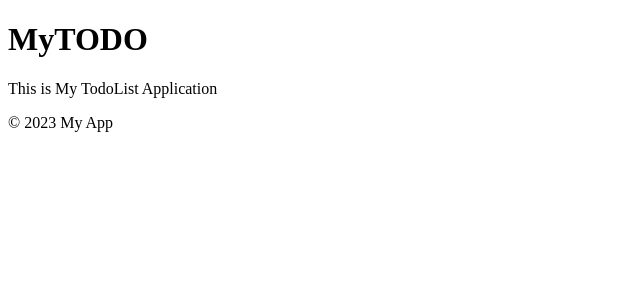
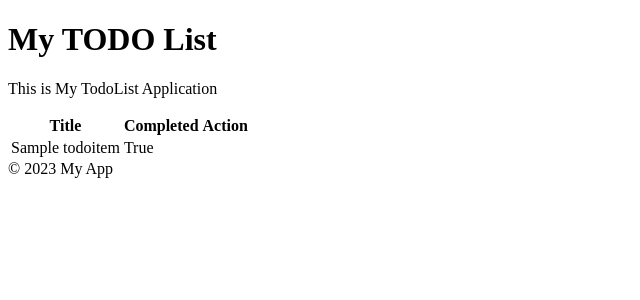
Before and after one commit to divnaoki/django-todoapp, a Django app: page /todoapp/ in a window 1280 px wide. Shown: the part 52-352 px from the top of the page, without its empty margins (0-640 px from the left). Run offline with Django 4.2, Linux system fonts and the light colour scheme; tables that the repository leaves empty hold one stand-in row (values such as "Sample post").

Commit message:
5/1 Todo追加処理追加

```diff
--- a/todoapp/templates/todoapp/index.html
+++ b/todoapp/templates/todoapp/index.html
@@ -5,6 +5,28 @@
 {% endblock %}
 
 {% block content %}
-    <h1>MyTODO</h1>
+    <h1>My TODO List</h1>
     <p>This is My TodoList Application</p>
+    <!-- <a href="{% url 'craete_todo' %}">Add Todo</a> -->
+
+    <table>
+        <thead>
+            <tr>
+                <th>Title</th>
+                <th>Completed</th>
+                <th>Action</th>
+            </tr>
+        </thead>
+        <tbody>
+            {% for todo in todo_list %}
+            <tr>
+                <td>{{ todo.title }}</td>
+                <td>{{ todo.completed }}</td>
+                <td>
+
+                </td>
+            </tr>
+            {% endfor %}
+        </tbody>
+    </table>
 {% endblock %}
--- a/todoapp/urls.py
+++ b/todoapp/urls.py
@@ -1,6 +1,8 @@
 from django.urls import path
 from . import views
+from .views import index, craete_todo
 
 urlpatterns = [
     path('', views.index, name='index'),
+    path('add/', views.craete_todo, name='craete_todo'),
 ]
--- a/todoapp/views.py
+++ b/todoapp/views.py
@@ -1,5 +1,6 @@
-from django.shortcuts import render
+from django.shortcuts import render, redirect
 from .models import TodoItem
+from .forms import TodoForm
 
 # Create your views here.
 
@@ -7,3 +8,15 @@ def index(request):
   todo_list = TodoItem.objects.all()
   context = {'todo_list': todo_list}
   return render(request, 'todoapp/index.html', context)
+
+def craete_todo(request):
+  if request.method == 'POST':
+    form = TodoForm(request.POST)
+    if form.is_valid():
+      title = form.cleaned_data['title']
+      new_item = TodoItem(title=title)
+      new_item.save()
+      return redirect('index')
+  else:
+    form = TodoForm()
+  return render(request, 'todoapp/add.html', {'form': form})
```
Also changed, not shown: todoapp/forms.py (added, +7 -0 lines), todoapp/templates/todoapp/add.html (added, +11 -0 lines).
